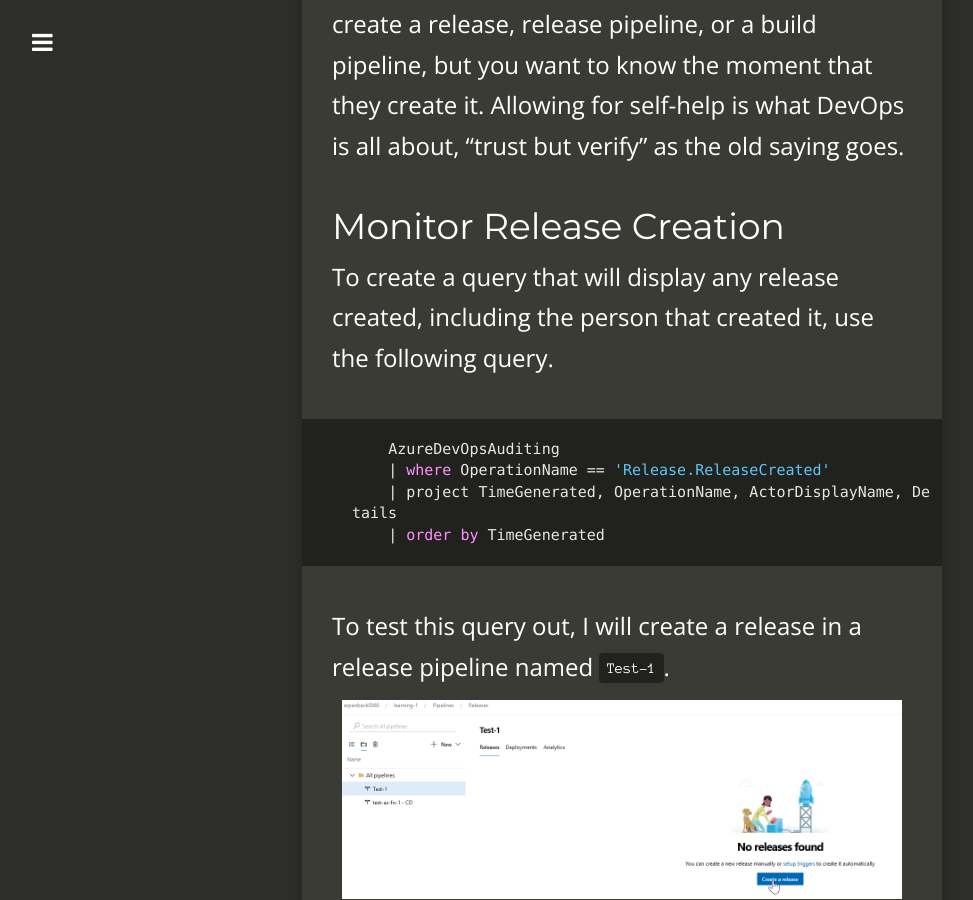
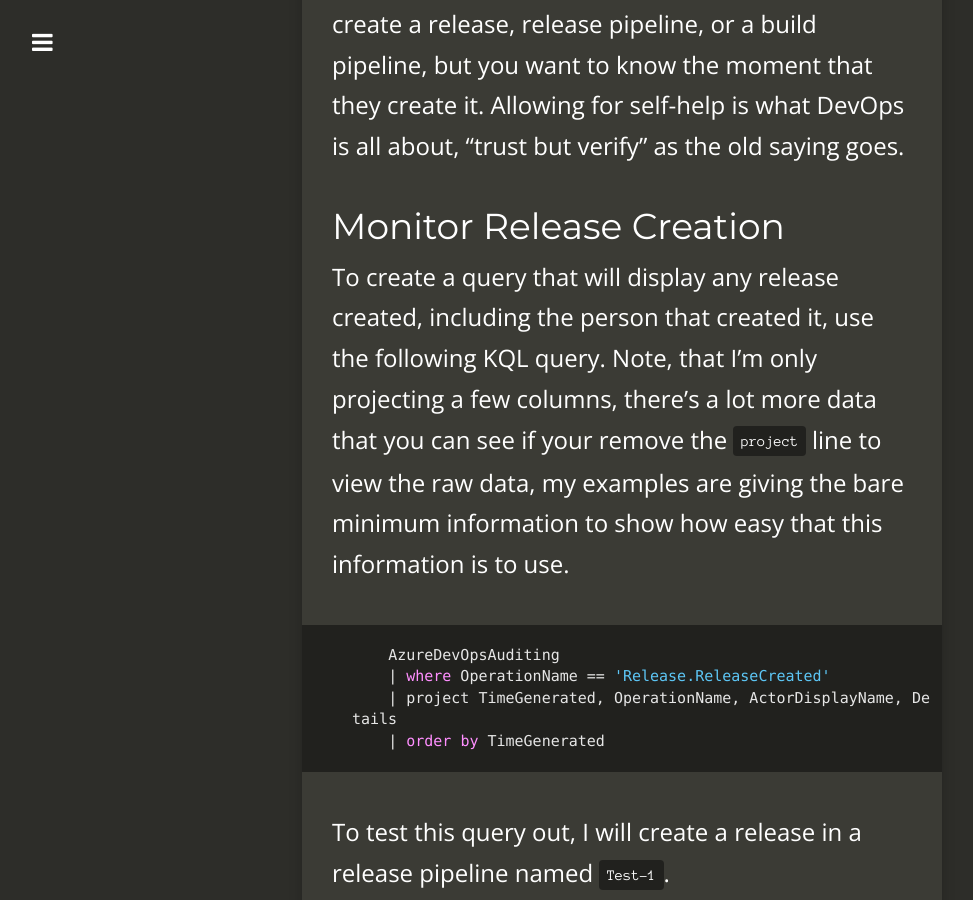
Before and after one commit to GitMje/gitmje.github.io, a Jekyll site: the page built from _posts/2020-11-28-ado-release-auditing.md, in a window 1280 px wide and 900 px high, scrolled down 671 px. Shown: the whole window, without its empty margins (18-991 px from the left). Built offline with Jekyll 4.4.1, drawn with Linux system fonts in a browser that asks for light colours; nearby versions of some CDN libraries.

Commit message:
Update typos and improve verbiage

````diff
--- a/_posts/2020-11-28-ado-release-auditing.md
+++ b/_posts/2020-11-28-ado-release-auditing.md
@@ -17,7 +17,7 @@ In this post, I am going to expand on how the `Pipelines` and `Release` Areas ca
 
 ## Monitor Release Creation ##
 
-To create a query that will display any release created, including the person that created it, use the following query.
+To create a query that will display any release created, including the person that created it, use the following KQL query.  Note, that I'm only projecting a few columns, there's a lot more data that you can see if your remove the `project` line to view the raw data, my examples are giving the bare minimum information to show how easy that this information is to use.
 ```
     AzureDevOpsAuditing
     | where OperationName == 'Release.ReleaseCreated'
````
Also changed, not shown: _posts/2020-11-25-ado-auditing.md (+1 -1 lines).
